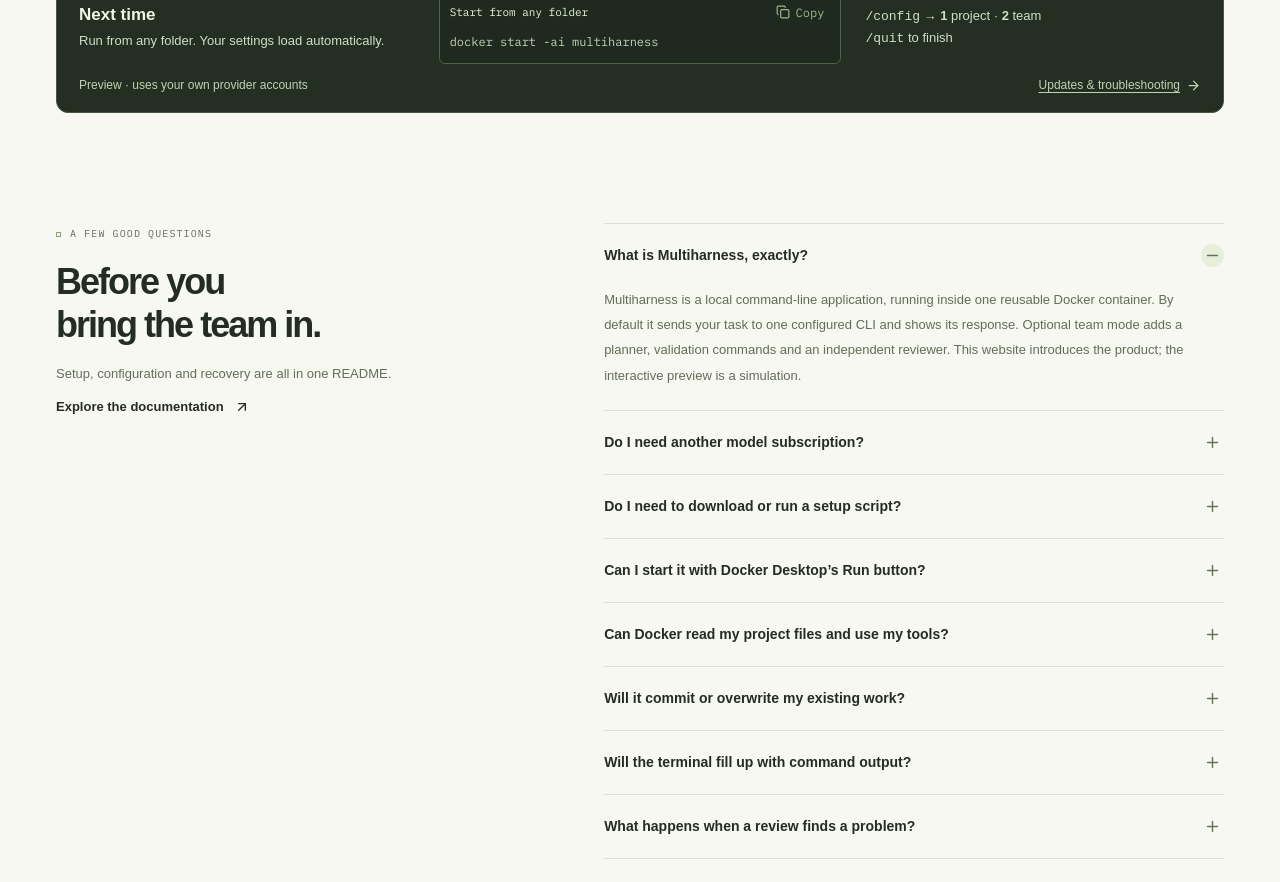
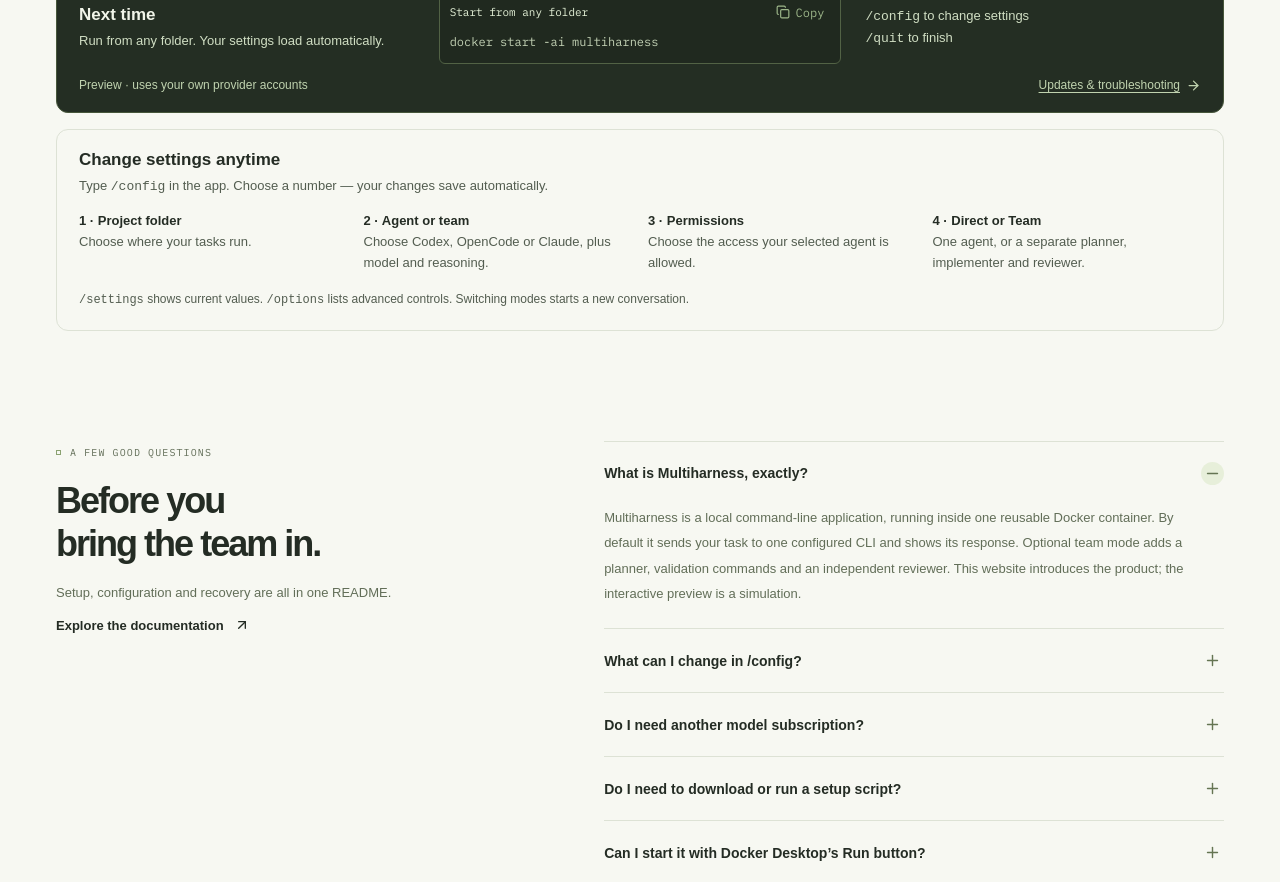
Before and after one commit to ErOr-0/Multiharness-Core, a React (Vite) app in the folder web/: page / in a window 1280 px wide. Shown: the part 4640-5522 px from the top of the page. Built offline with nearby package versions, Linux system fonts and the light colour scheme.

Commit message:
Explain terminal configuration controls on the website

```diff
--- a/web/src/components/GettingStarted.jsx
+++ b/web/src/components/GettingStarted.jsx
@@ -383,8 +383,7 @@
           </div>
           {command("Start from any folder", dockerCommands.start)}
           <p className="quick-config">
-            <code>/config</code> → <strong>1</strong> project ·{" "}
-            <strong>2</strong> team
+            <code>/config</code> to change settings
             <br />
             <code>/quit</code> to finish
           </p>
@@ -399,6 +398,35 @@
           {feedback}
         </p>
       </div>
+      <section className="config-guide" aria-labelledby="config-guide-title">
+        <h3 id="config-guide-title">Change settings anytime</h3>
+        <p>
+          Type <code>/config</code> in the app. Choose a number — your changes
+          save automatically.
+        </p>
+        <dl className="config-controls">
+          <div>
+            <dt>1 · Project folder</dt>
+            <dd>Choose where your tasks run.</dd>
+          </div>
+          <div>
+            <dt>2 · Agent or team</dt>
+            <dd>Choose Codex, OpenCode or Claude, plus model and reasoning.</dd>
+          </div>
+          <div>
+            <dt>3 · Permissions</dt>
+            <dd>Choose the access your selected agent is allowed.</dd>
+          </div>
+          <div>
+            <dt>4 · Direct or Team</dt>
+            <dd>One agent, or a separate planner, implementer and reviewer.</dd>
+          </div>
+        </dl>
+        <p className="config-guide-note">
+          <code>/settings</code> shows current values. <code>/options</code>{" "}
+          lists advanced controls. Switching modes starts a new conversation.
+        </p>
+      </section>
     </section>
   );
 }
--- a/web/src/content.js
+++ b/web/src/content.js
@@ -89,6 +89,10 @@
     "Multiharness is a local command-line application, running inside one reusable Docker container. By default it sends your task to one configured CLI and shows its response. Optional team mode adds a planner, validation commands and an independent reviewer. This website introduces the product; the interactive preview is a simulation.",
   ],
   [
+    "What can I change in /config?",
+    "Open /config inside the app: 1 selects your project folder, 2 sets your agent or team, 3 controls the selected agent’s supported permissions, and 4 switches Direct/Team mode. Direct uses one agent. Team lets you choose a separate planner, implementer and reviewer, each with its own CLI, model and reasoning or variant. Menu changes save automatically; /cancel keeps your settings. Switching modes starts a new conversation. Use /settings to see current values and /options for advanced controls such as timeouts and progress; change those with /set, then /save.",
+  ],
+  [
     "Do I need another model subscription?",
     "Choose Codex, OpenCode or Claude Code as your agent. Team mode lets you configure each role separately. Use your existing provider accounts; there is no extra Multiharness model subscription. Sign in inside the container using your own provider accounts; it does not automatically inherit logins or environment variables from your computer. Model access and usage charges depend on your provider and plan. Saved logins and settings persist in a private Docker volume.",
   ],
@@ -102,7 +106,7 @@
   ],
   [
     "Can Docker read my project files and use my tools?",
-    "Docker shares your original folder at /workspace. Select a child folder before chatting or switch with /workspace. Use /config and choose 1 to change projects or 2 to change your team; changes save automatically. There is no second working copy or synchronization step. It can contain one project, multiple projects with separate Git repositories, or plain files without Git. Edits appear in that folder on your computer; other folders are not shared automatically. Git, Codex, OpenCode, Claude Code, Go, Node, Python and common build tools are included. Extra SDKs such as .NET must be added to a derived image; tools installed on your computer are separate.",
+    "Docker shares your original folder at /workspace. Select a child folder before chatting or switch with /workspace. You can also use /config and choose 1 to change projects; the selection saves automatically. There is no second working copy or synchronization step. It can contain one project, multiple projects with separate Git repositories, or plain files without Git. Edits appear in that folder on your computer; other folders are not shared automatically. Git, Codex, OpenCode, Claude Code, Go, Node, Python and common build tools are included. Extra SDKs such as .NET must be added to a derived image; tools installed on your computer are separate.",
   ],
   [
     "Will it commit or overwrite my existing work?",
--- a/web/src/styles.css
+++ b/web/src/styles.css
@@ -2699,6 +2699,48 @@
   padding-top: 14px;
   border-top: 1px solid #526245;
 }
+.config-guide {
+  margin-top: 16px;
+  padding: 20px 22px;
+  border: 1px solid var(--line);
+  border-radius: 12px;
+}
+.config-guide h3 {
+  margin: 0 0 6px;
+  font-size: 17px;
+}
+.config-guide p,
+.config-controls dd {
+  color: #535d50;
+  font-size: 13px;
+  line-height: 1.6;
+  margin: 0;
+}
+.config-controls {
+  display: grid;
+  grid-template-columns: repeat(4, minmax(0, 1fr));
+  gap: 16px;
+  margin: 16px 0;
+}
+.config-controls dt {
+  margin-bottom: 4px;
+  font-size: 13px;
+  font-weight: 650;
+}
+.config-guide .config-guide-note {
+  font-size: 12px;
+}
+@media (max-width: 900px) {
+  .config-controls {
+    grid-template-columns: repeat(2, minmax(0, 1fr));
+  }
+}
+@media (max-width: 480px) {
+  .config-controls {
+    grid-template-columns: 1fr;
+    gap: 12px;
+  }
+}
 .quick-reopen h3 {
   font-size: 17px;
   margin: 0 0 6px;
```
